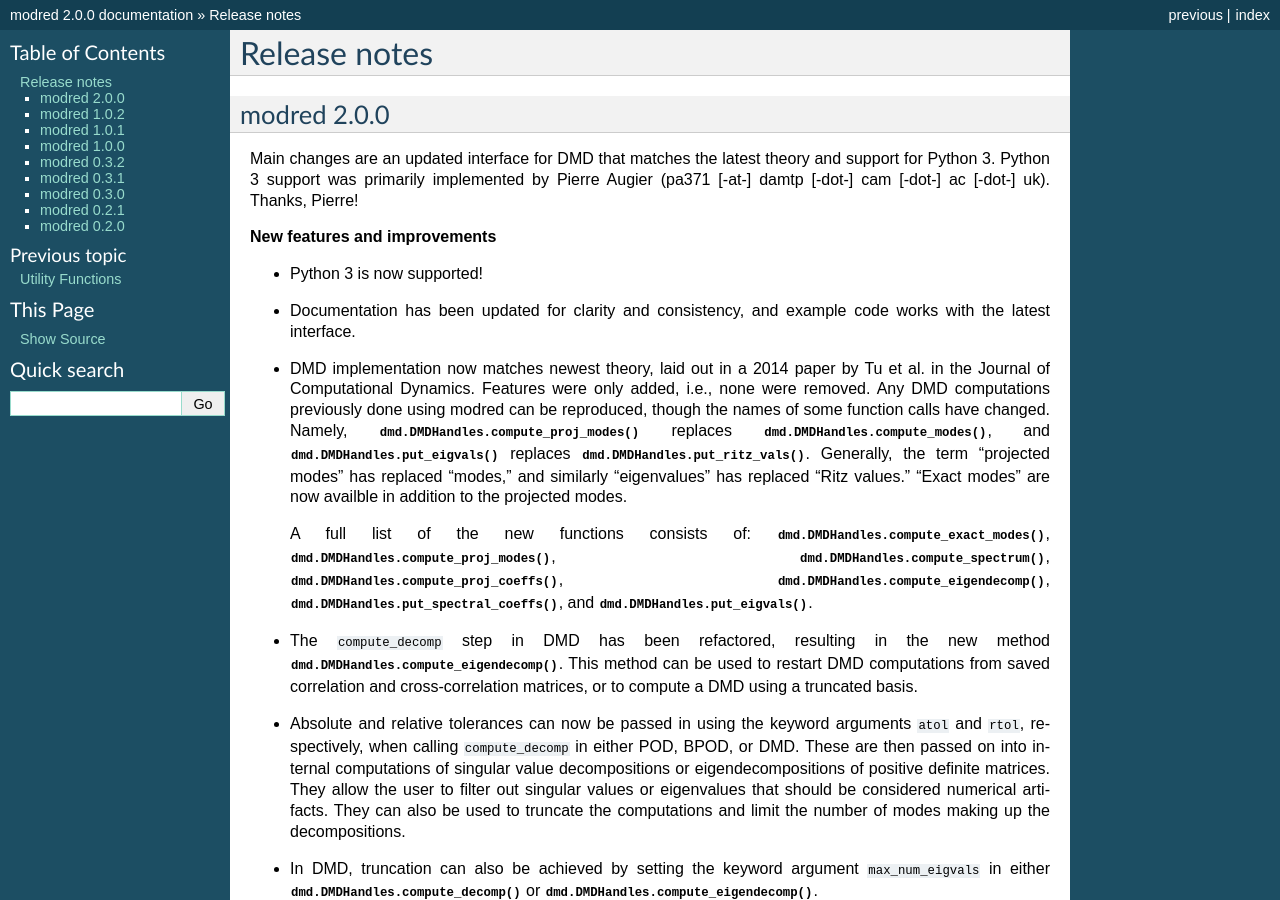
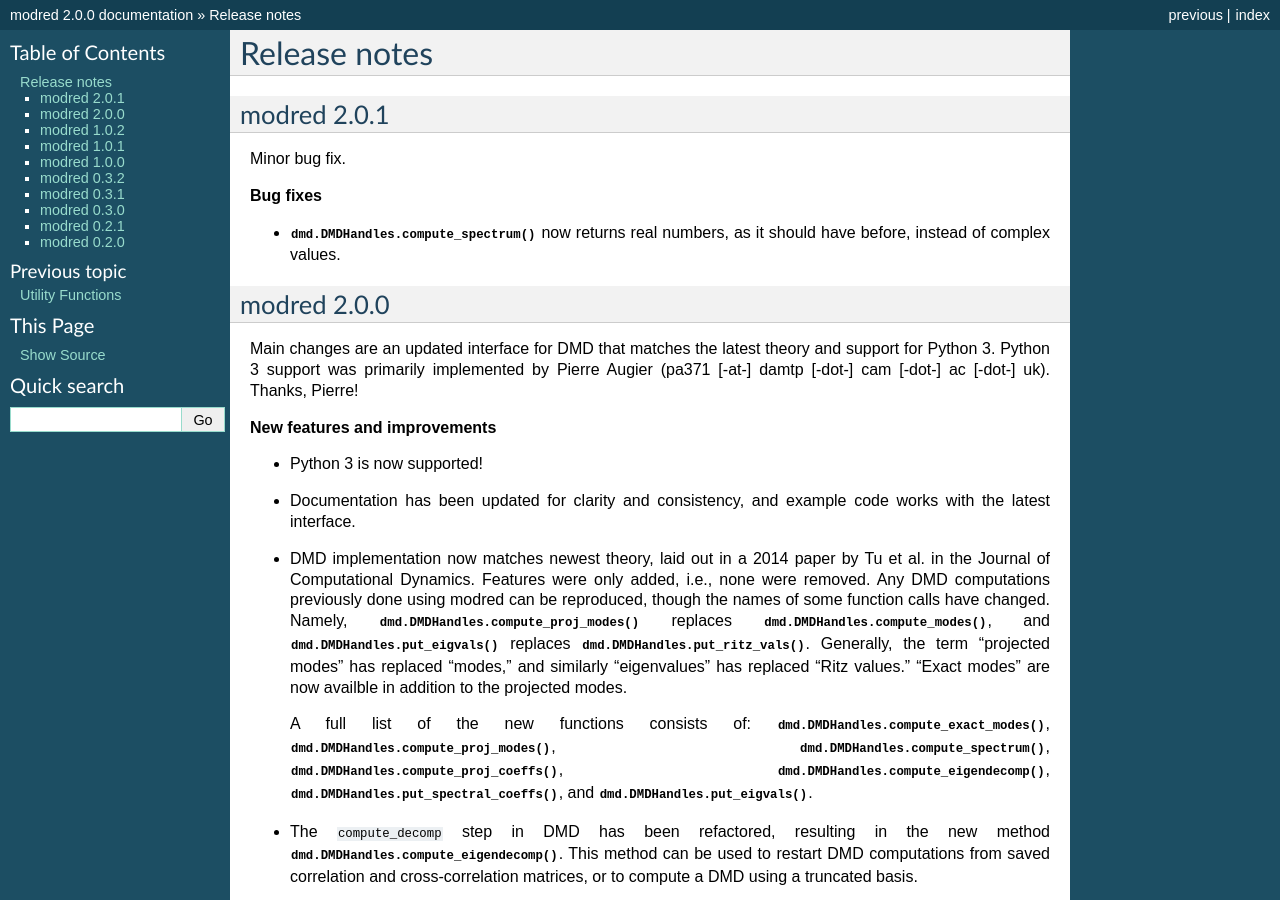
Before and after one commit to belson17/modred, a Sphinx documentation site: the page built from doc/release_notes.rst, in a window 1280 px wide and 900 px high. Built offline with Sphinx 7.4.7, drawn with Linux system fonts in a browser that asks for light colours; formulas are drawn with MathJax 3; the version number is read from the project's files by our own code.

Commit message:
DMD spectral coefficients are now real numbers, as they should be.

```diff
--- a/doc/release_notes.rst
+++ b/doc/release_notes.rst
@@ -1,6 +1,19 @@
 =============
 Release notes
 =============
+
+
+------------
+modred 2.0.1
+------------
+
+Minor bug fix.
+
+**Bug fixes**
+
+* :py:func:`dmd.DMDHandles.compute_spectrum` now returns real numbers, as it
+  should have before, instead of complex values.
+
 
 ------------
 modred 2.0.0
```
Also changed, not shown: 2 other files.
